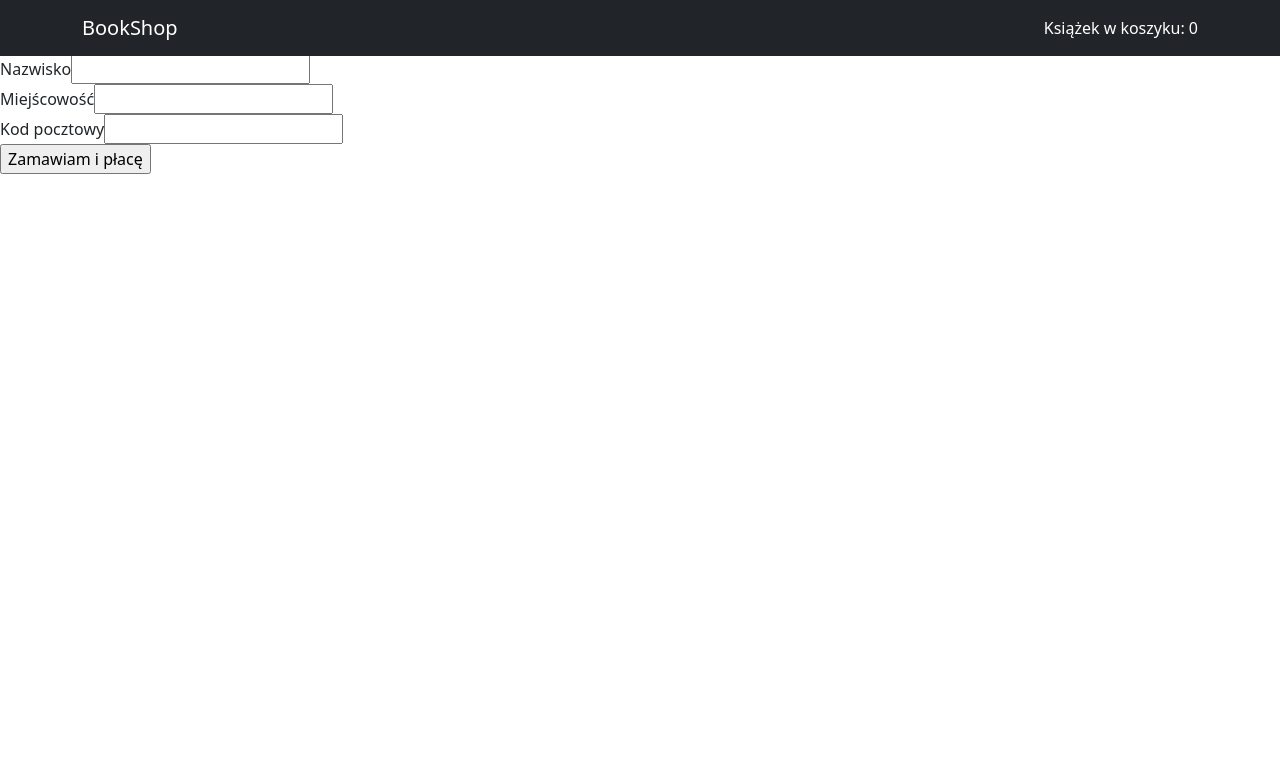
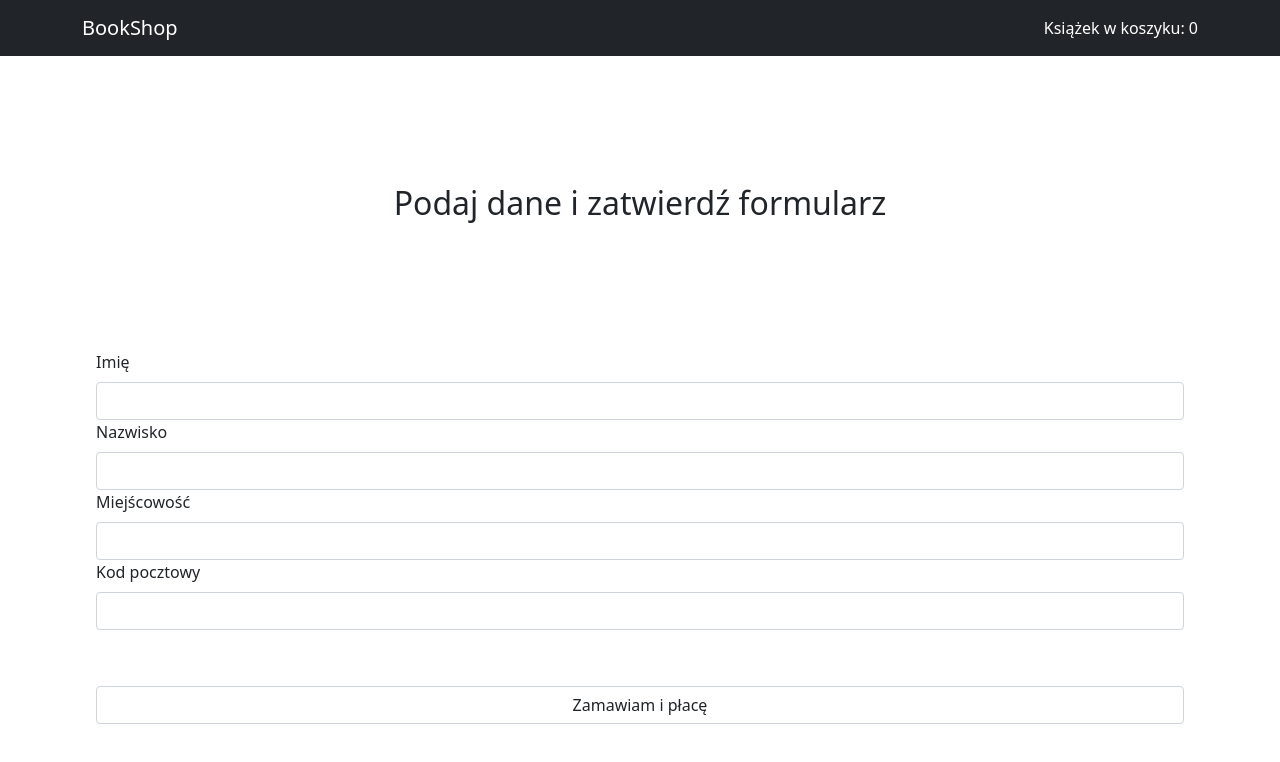
Before and after one commit to osbowski/bookshopcart_front, a React (Create React App) app: page /order in a window 1280 px wide. Shown: the top 762 px of the page. Built offline with nearby package versions, Linux system fonts and the light colour scheme.

Commit message:
correct state code for better ui render (add remove all)

```diff
--- a/src/components/UI/TheHeader.tsx
+++ b/src/components/UI/TheHeader.tsx
@@ -1,19 +1,22 @@
-import { NavLink, Link } from "react-router-dom";
+import { useEffect } from "react";
+import { Link } from "react-router-dom";
 import { useSelector } from "react-redux";
 import { RootState } from "../../state/reducers";
-import {Navbar, Container, Nav} from "react-bootstrap";
+import {Navbar, Container} from "react-bootstrap";
 
 const TheHeader: React.FC = () => {
-  const state = useSelector((state: RootState) => state.books);
+  const store = useSelector((state: RootState) => state.books);
   let numOfBooks = 0;
-  state.books.forEach((book) => {
+  store.books.forEach((book) => {
     numOfBooks += book.quantity!;
   });
+
+  useEffect(()=>{},[store.books])
   return (
-    <Navbar bg="dark" variant="dark" fixed="top">
+    <Navbar bg="dark" variant="dark">
       <Container>
         <Navbar.Brand>
-          <Link to="/">BookShop</Link>
+          <Link to='/'>BookShop</Link>
         </Navbar.Brand>
         <Navbar.Text>
           <Link to="/cart">Książek w koszyku: {numOfBooks}</Link>
--- a/src/components/books/BookListElment.tsx
+++ b/src/components/books/BookListElment.tsx
@@ -28,7 +28,7 @@ const BookListElement: React.FC<BookListElementProps> = ({
     setAddBookConfirmation("Książka dodana do koszyka");
     setTimeout(() => {
       setAddBookConfirmation(null);
-    }, 3000);
+    }, 1000);
   };
 
   const onRemoveBook = () => {
@@ -38,7 +38,7 @@ const BookListElement: React.FC<BookListElementProps> = ({
 
     setTimeout(() => {
       setRemoveBookConfirmation(null);
-    }, 3000);
+    }, 1000);
   };
   return (
     <Card style={{ width: "35rem", margin: "2rem" }}>
--- /dev/null
+++ b/src/components/form/OrderForm.tsx
@@ -0,0 +1,106 @@
+import { useState } from "react";
+import { useForm, SubmitHandler } from "react-hook-form";
+import { useSelector, useDispatch } from "react-redux";
+import DataService from "../../service/DataService";
+import { RootState } from '../../state/reducers'
+import { IOrder } from '../../../types'
+import { Form, Alert } from "react-bootstrap";
+import { ActionType } from "../../state/action-types";
+
+interface Inputs {
+  first_name: string;
+  last_name: string;
+  city: string;
+  zip_code: string;
+}
+
+const OrderForm = () => {
+  const store = useSelector((state: RootState) => state.books);
+  const {
+    register,
+    handleSubmit,
+    formState: { errors },
+  } = useForm<Inputs>();
+
+  const [error, setError] = useState<string | null>(null);
+  const [ sendFormConfirmation, setSendFormConfirmation ] = useState<string | null>(null)
+  const dispatch = useDispatch();
+
+  const onSubmit: SubmitHandler<Inputs> = async (data) => {
+    setError(null);
+    const orderData: IOrder = {
+      order: [],
+      ...data,
+    };
+    store.books.forEach((book) => {
+      const orderBookData = {
+        id: book.id,
+        quantity: book.quantity!,
+      };
+      orderData.order.push(orderBookData);
+    });
+    try {
+      await DataService.order(JSON.stringify(orderData));
+      setSendFormConfirmation('Zamówienie wysłane')
+      dispatch({type:ActionType.REMOVE_ALL_BOOK})
+      setTimeout(()=>{
+          setSendFormConfirmation(null)
+      },1000)
+    } catch (error: any) {
+      console.log("Error:", error.message);
+      setError("Wysłanie zamówienia nie powiodło się. Spróbuj później.");
+    }
+  };
+
+  return (
+    <Form className="m-5 p-5" onSubmit={handleSubmit(onSubmit)}>
+      <Form.Group>
+        <Form.Label htmlFor="first_name">Imię</Form.Label>
+        <Form.Control
+          type="text"
+          id="first_name"
+          {...register("first_name", { required: true })}
+        />
+        {errors.first_name && "Musisz podać imię"}
+      </Form.Group>
+      <Form.Group>
+        <Form.Label htmlFor="last_name">Nazwisko</Form.Label>
+        <Form.Control
+          type="text"
+          id="last_name"
+          {...register("last_name", { required: true })}
+        />
+        {errors.last_name && "Musisz podać nazwisko"}
+      </Form.Group>
+      <Form.Group>
+        <Form.Label htmlFor="city">Miejścowość</Form.Label>
+        <Form.Control
+          type="text"
+          id="city"
+          {...register("city", { required: true })}
+        />
+        {errors.city && "Musisz podać miasto"}
+      </Form.Group>
+      <Form.Group>
+        <Form.Label htmlFor="zip_code">Kod pocztowy</Form.Label>
+        <Form.Control
+          type="text"
+          id="zip_code"
+          {...register("zip_code", {
+            required: true,
+            pattern: /\d{2}-\d{3}/,
+          })}
+        />
+        {errors.zip_code && "Musisz podać poprawny kod pocztowy"}
+      </Form.Group>
+      <div style={{height:'3.5rem'}}>
+       { sendFormConfirmation && <Alert variant="success">{sendFormConfirmation}</Alert> }
+       {error && <Alert variant="danger">{error}</Alert>}
+      </div>
+      <Form.Control type="submit" value="Zamawiam i płacę" />
+
+    </Form>
+  );
+};
+
+export default OrderForm;
--- a/src/state/action-types/index.ts
+++ b/src/state/action-types/index.ts
@@ -1,4 +1,5 @@
 export enum ActionType{
     ADD_BOOK='ADD_BOOK',
-    REMOVE_BOOK='REMOVE_BOOK'
+    REMOVE_BOOK='REMOVE_BOOK',
+    REMOVE_ALL_BOOK='REMOVE_ALL_BOOK'
 }
--- a/src/state/actions/index.ts
+++ b/src/state/actions/index.ts
@@ -10,5 +10,9 @@ export interface RemoveBookAction{
     type:ActionType.REMOVE_BOOK
     payload:number
 }
+export interface RemoveAllBookAction{
+    type:ActionType.REMOVE_ALL_BOOK
+    payload:number
+}
 
-export type Action = AddBookAction | RemoveBookAction;
+export type Action = AddBookAction | RemoveBookAction | RemoveAllBookAction;
--- a/src/state/reducers/bookReducer.ts
+++ b/src/state/reducers/bookReducer.ts
@@ -46,6 +46,12 @@ const booksReducer: Reducer<BooksState, Action> = (
         };
       }
 
+      case ActionType.REMOVE_ALL_BOOK:
+        return{
+          ...state,
+          books:[]
+        }
+
     default:
       return state;
   }
--- a/src/views/Order.tsx
+++ b/src/views/Order.tsx
@@ -1,96 +1,13 @@
-import { useState } from "react";
-import { useForm, SubmitHandler } from "react-hook-form";
-import { useSelector } from "react-redux";
-import DataService from "../service/DataService";
-import { RootState } from "../state/reducers";
-import { IOrder } from "../../types";
-
-interface Inputs {
-  first_name: string;
-  last_name: string;
-  city: string;
-  zip_code: string;
-}
-
+import OrderForm from "../components/form/OrderForm";
 const Order = () => {
-  const store = useSelector((state: RootState) => state.books);
-  const {
-    register,
-    handleSubmit,
-    formState: { errors },
-  } = useForm<Inputs>();
-
-  const [error,setError] = useState<string | null>(null)
-
-  const onSubmit: SubmitHandler<Inputs> = async (data) => {
-    setError(null)
-    const orderData: IOrder = {
-      order: [],
-      ...data,
-    };
-    store.books.forEach((book) => {
-      const orderBookData = {
-        id: book.id,
-        quantity: book.quantity!,
-      };
-      orderData.order.push(orderBookData);
-    });
-    try{
-      await DataService.order(JSON.stringify(orderData));
-    }catch(error:any){
-      console.log('Error:',error.message)
-      setError('Wysłanie zamówienia nie powiodło się. Spróbuj później.')
-    }
-
-  };
-
   return (
     <>
-      <div>Podaj dane i zatwierdź formularz</div>
-      <form onSubmit={handleSubmit(onSubmit)}>
-        <div>
-          <label htmlFor="first_name">Imię</label>
-          <input
-            type="text"
-            id="first_name"
-            {...register("first_name", { required: true })}
-          />
-          {errors.first_name && "Musisz podać imię"}
-        </div>
-        <div>
-          <label htmlFor="last_name">Nazwisko</label>
-          <input
-            type="text"
-            id="last_name"
-            {...register("last_name", { required: true })}
-          />
-          {errors.last_name && "Musisz podać nazwisko"}
-        </div>
-        <div>
-          <label htmlFor="city">Miejścowość</label>
-          <input
-            type="text"
-            id="city"
-            {...register("city", { required: true })}
-          />
-          {errors.city && "Musisz podać miasto"}
-        </div>
-        <div>
-          <label htmlFor="zip_code">Kod pocztowy</label>
-          <input
-            type="text"
-            id="zip_code"
-            {...register("zip_code", {
-              required: true,
-              pattern: /\d{2}-\d{3}/,
-            })}
-          />
-          {errors.zip_code && "Musisz podać poprawny kod pocztowy"}
-        </div>
-
-        <input type="submit" value="Zamawiam i płacę" />
-        {error && <p>{error}</p>}
-      </form>
+      <h2
+        style={{ textAlign: "center", marginTop: "8rem", marginBottom: "5rem" }}
+      >
+        Podaj dane i zatwierdź formularz
+      </h2>
+      <OrderForm />
     </>
   );
 };
```
Also changed, not shown: src/state/action-creators/index.ts (+7 -0 lines), src/service/DataService.ts (line endings or trailing spaces).
